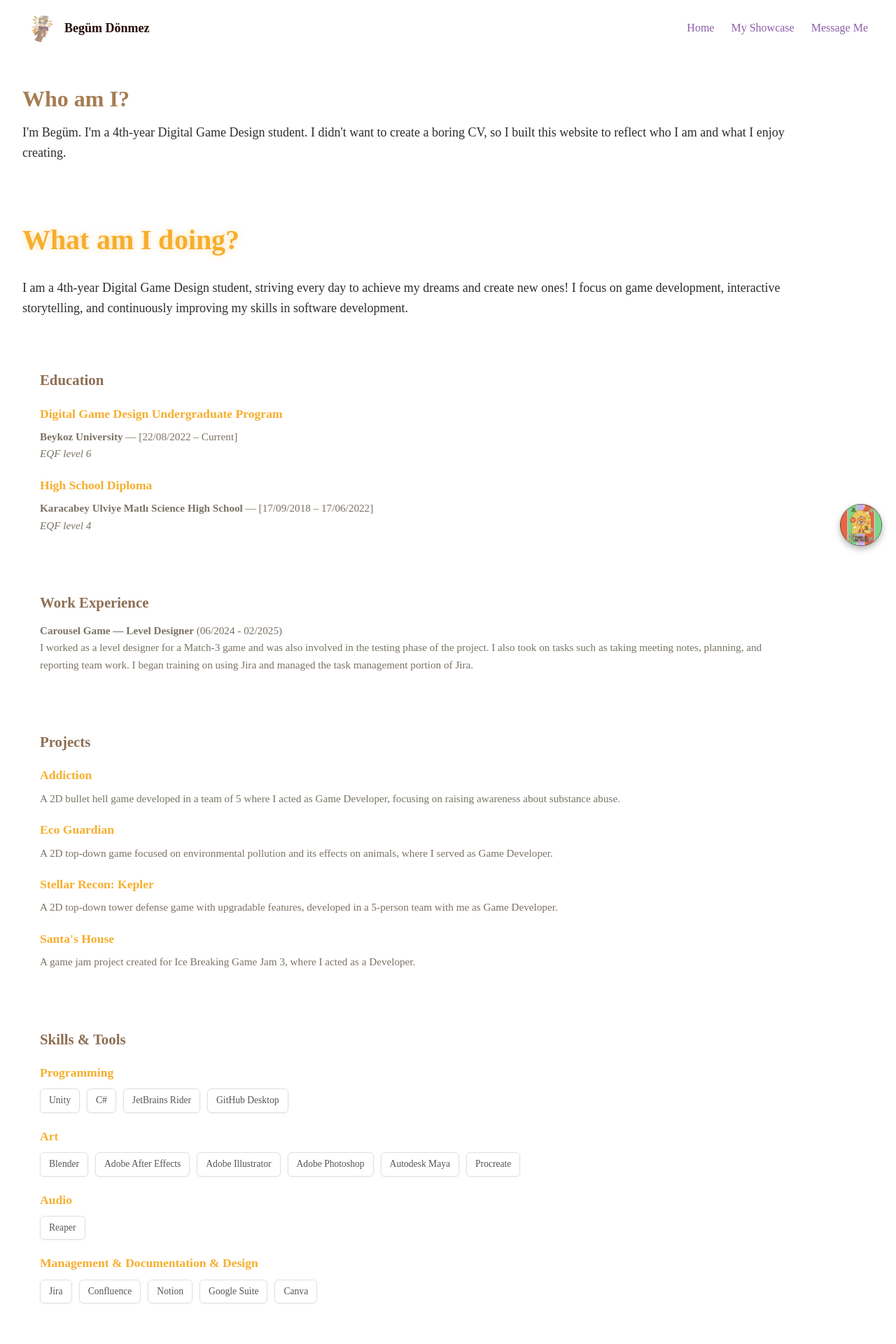
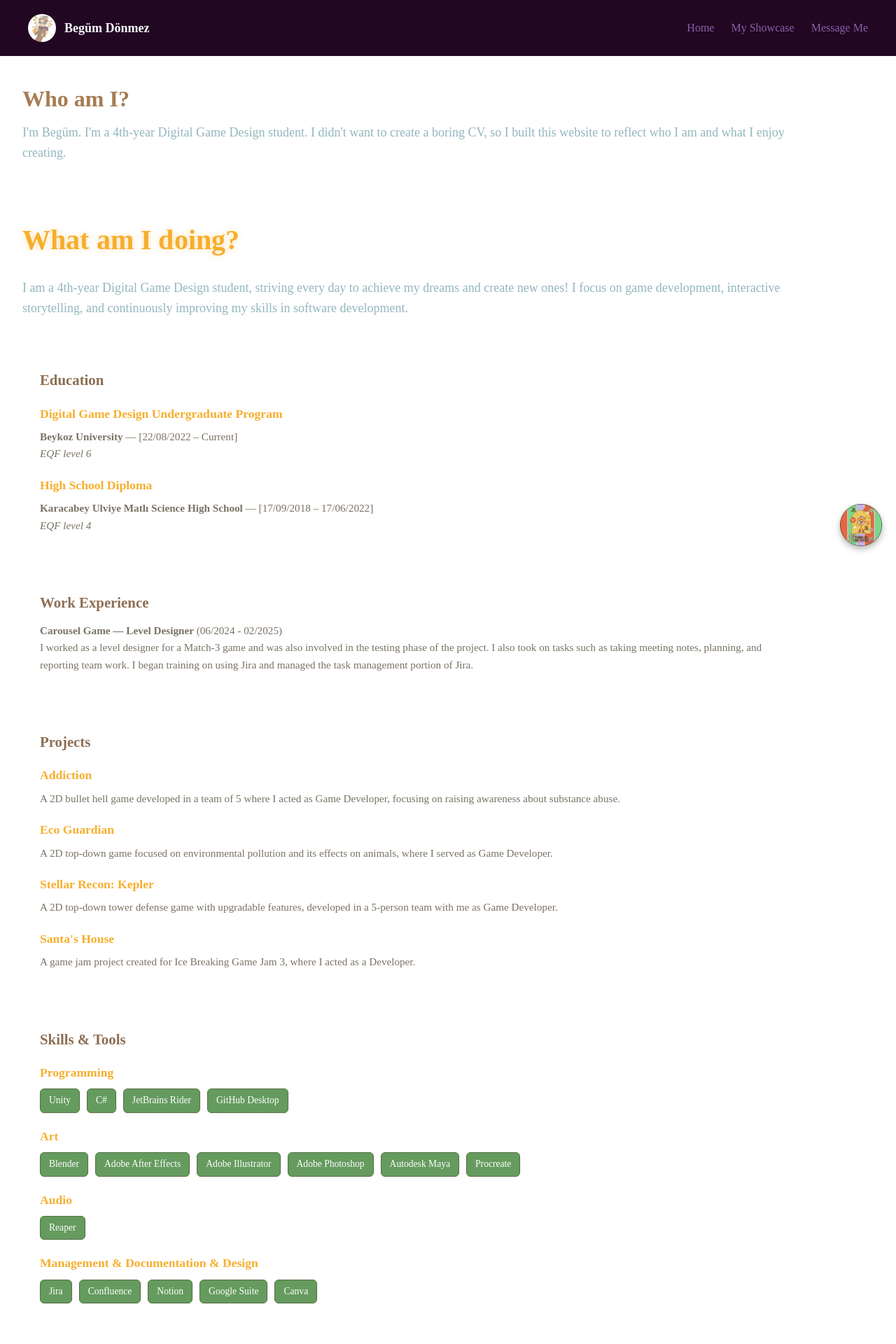
Before and after one commit to begumdonmez/my-portfolio, a React (Vite) app: page / in a window 1280 px wide. Shown: the top 1920 px of the page at 70% size. Built offline with nearby package versions, Linux system fonts and the light colour scheme; a web font is replaced by a local one.

Commit message:
purple theme

```diff
--- a/src/components/Header.css
+++ b/src/components/Header.css
@@ -5,7 +5,7 @@
     width: 100%;
 
     height: 80px; /* header yüksekliği */
-    background-color: white; /* veya senin rengin */
+    background-color: #210722; /* veya senin rengin */
 
     display: flex;
     align-items: center;
@@ -31,7 +31,7 @@
 }
 
 .name {
-    color: #250902;
+    color: ghostwhite;
     font-weight: 600;
     font-family: 'Irish Grover', cursive;
     font-size: 18px;
--- a/src/components/MagicText.jsx
+++ b/src/components/MagicText.jsx
@@ -5,7 +5,7 @@ function MagicText({ text }) {
     const [animationKey, setAnimationKey] = useState(0);
 
     useEffect(() => {
-        // 20 saniyede bir (20000ms) animasyonu baştan başlatır
+
         const interval = setInterval(() => {
             setAnimationKey((prev) => prev + 1);
         }, 20000);
--- a/src/components/WhatAmIDoing.css
+++ b/src/components/WhatAmIDoing.css
@@ -128,11 +128,11 @@
 }
 
 .skill-tag {
-    background: #ffffff;
-    border: 1px solid #e0e0e0;
+    background: #659B5E;
+    border: 1px solid #556F44;
     border-radius: 6px;
     padding: 6px 12px;
-    color: #555555;
+    color: white;
     font-size: 0.85rem;
     font-weight: 500;
     box-shadow: 0 1px 3px rgba(0,0,0,0.05);
--- a/src/index.css
+++ b/src/index.css
@@ -8,7 +8,7 @@
 
   color-scheme: light dark;
   color: rgba(255, 255, 255, 0.87);
-  background-color: #F9F9F9;
+  background-color: #250227;
 
   font-synthesis: none;
   text-rendering: optimizeLegibility;
--- a/src/pages/Contact.css
+++ b/src/pages/Contact.css
@@ -40,9 +40,9 @@
     padding: 12px 14px;
     font-size: 16px;
     border-radius: 8px;
-    background-color: #FFF1D0;
+    background-color: #480A34;
     color: #7A7265;
-    border: 1px solid #ccc;
+    border: 1px solid #003B36;
     font-family: inherit;
 
 }
--- a/src/pages/Home.css
+++ b/src/pages/Home.css
@@ -4,7 +4,7 @@
 }
 
 .home-content {
-    max-width: 1200px;   /* İstersen 1400px */
+    max-width: 1200px;
     margin: 0 auto;
     padding: 0 32px;
 }
@@ -22,9 +22,9 @@
 .home-section p {
     font-size: 18px;
     line-height: 1.6;
-    color: #2D2D2D;
+    color: #93B7BE;
 }
-/* LARGE SCREENS (MacBook, iMac) */
+/* LARGE SCREENS */
 @media (min-width: 1440px) {
     .home-content {
         max-width: 1600px;
```
